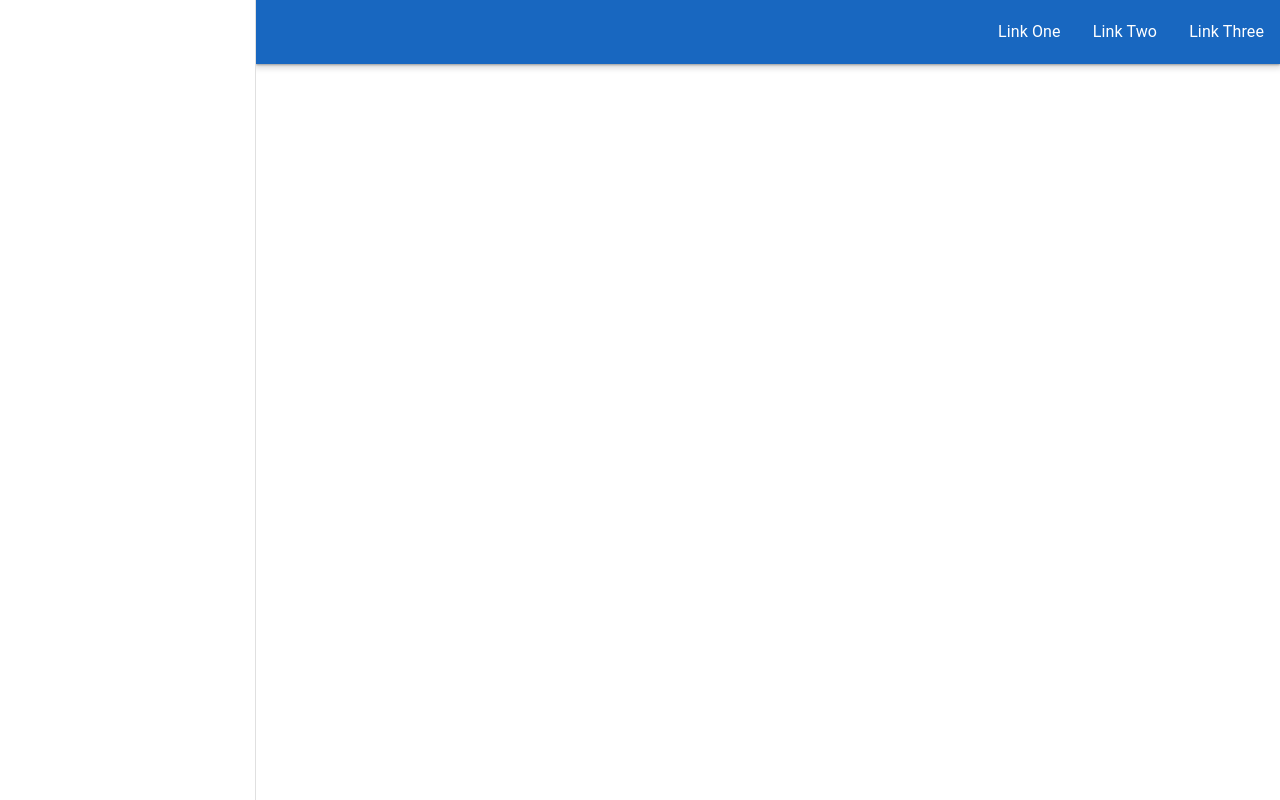
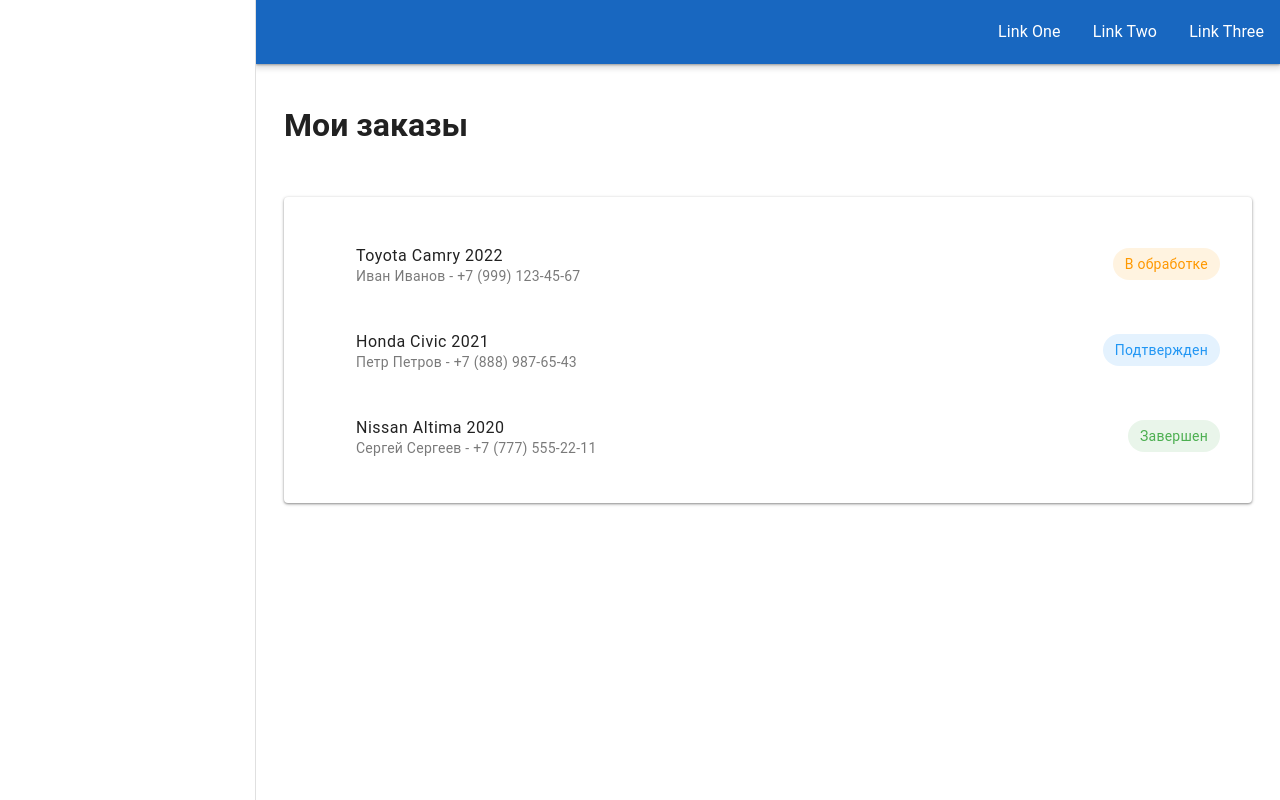
Before and after one commit to Itami00001/aip_4semak, a Vue app: page /orders in a window 1280 px wide. Built offline with nearby package versions, Linux system fonts and the light colour scheme; the HTML template or start-up script is replaced by a standard one.

Commit message:
Шаг 6: Страница заказов/бронирований

```diff
--- a/src/router/index.js
+++ b/src/router/index.js
@@ -2,6 +2,7 @@ import { createRouter, createWebHistory } from 'vue-router'
 import HomeView from '../views/HomeView.vue'
 import LoginView from '../views/LoginView.vue'
 import RegistrationView from '../views/RegistrationView.vue'
+import OrdersView from '../views/OrdersView.vue'
 
 const routes = [
   {
@@ -18,6 +19,11 @@ const routes = [
     path: '/registration',
     name: 'registration',
     component: RegistrationView
+  },
+  {
+    path: '/orders',
+    name: 'orders',
+    component: OrdersView
   }
 ]
 
--- /dev/null
+++ b/src/views/OrdersView.vue
@@ -0,0 +1,94 @@
+<template>
+  <v-container>
+    <v-row>
+      <v-col cols="12">
+        <h1 class="text-h4 mb-6">Мои заказы</h1>
+      </v-col>
+    </v-row>
+    <v-row>
+      <v-col cols="12">
+        <v-card>
+          <v-card-text>
+            <v-list>
+              <v-list-item
+                v-for="order in orders"
+                :key="order.id"
+              >
+                <template v-slot:prepend>
+                  <v-checkbox
+                    v-model="order.selected"
+                  ></v-checkbox>
+                </template>
+                <v-list-item-title>{{ order.carTitle }}</v-list-item-title>
+                <v-list-item-subtitle>{{ order.name }} - {{ order.phone }}</v-list-item-subtitle>
+                <template v-slot:append>
+                  <v-chip
+                    :color="getStatusColor(order.status)"
+                    text-color="white"
+                  >
+                    {{ getStatusText(order.status) }}
+                  </v-chip>
+                </template>
+              </v-list-item>
+            </v-list>
+          </v-card-text>
+        </v-card>
+      </v-col>
+    </v-row>
+  </v-container>
+</template>
+
+<script>
+export default {
+  data() {
+    return {
+      orders: [
+        {
+          id: 1,
+          carTitle: 'Toyota Camry 2022',
+          name: 'Иван Иванов',
+          phone: '+7 (999) 123-45-67',
+          status: 'pending',
+          selected: false
+        },
+        {
+          id: 2,
+          carTitle: 'Honda Civic 2021',
+          name: 'Петр Петров',
+          phone: '+7 (888) 987-65-43',
+          status: 'confirmed',
+          selected: false
+        },
+        {
+          id: 3,
+          carTitle: 'Nissan Altima 2020',
+          name: 'Сергей Сергеев',
+          phone: '+7 (777) 555-22-11',
+          status: 'completed',
+          selected: false
+        }
+      ]
+    }
+  },
+  methods: {
+    getStatusText(status) {
+      const statusMap = {
+        pending: 'В обработке',
+        confirmed: 'Подтвержден',
+        completed: 'Завершен',
+        cancelled: 'Отменен'
+      }
+      return statusMap[status] || status
+    },
+    getStatusColor(status) {
+      const colorMap = {
+        pending: 'orange',
+        confirmed: 'blue',
+        completed: 'green',
+        cancelled: 'red'
+      }
+      return colorMap[status] || 'grey'
+    }
+  }
+}
+</script>
```
